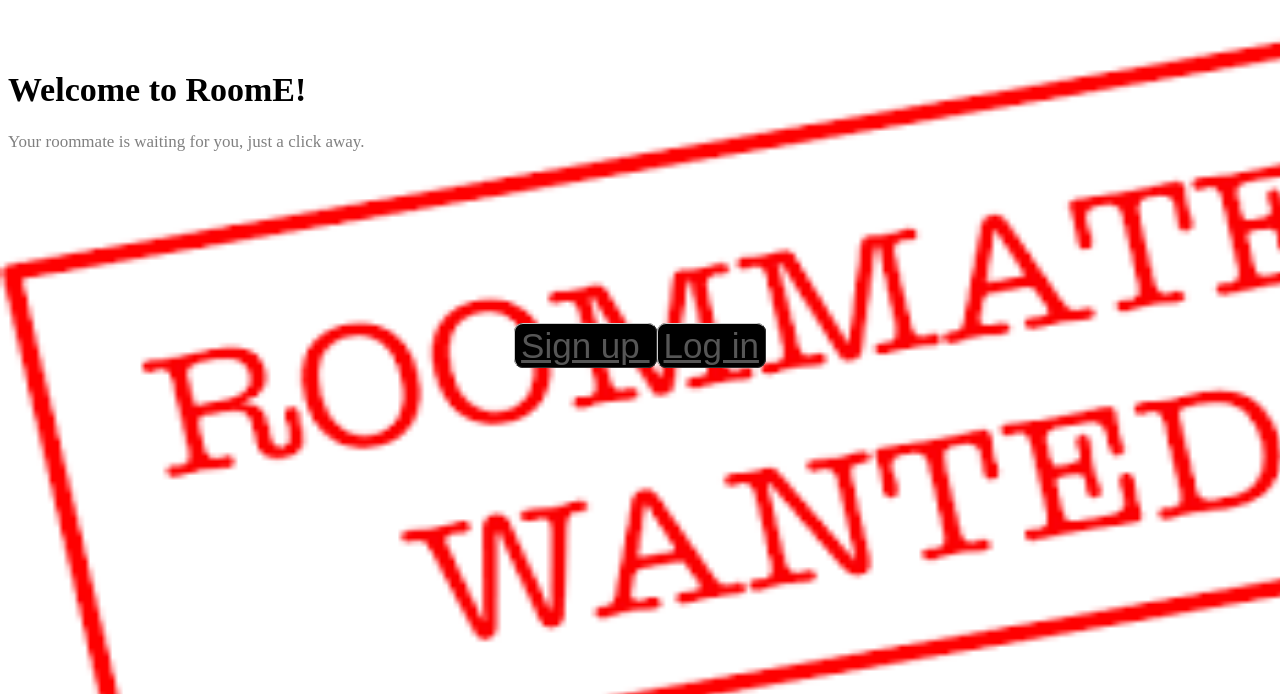
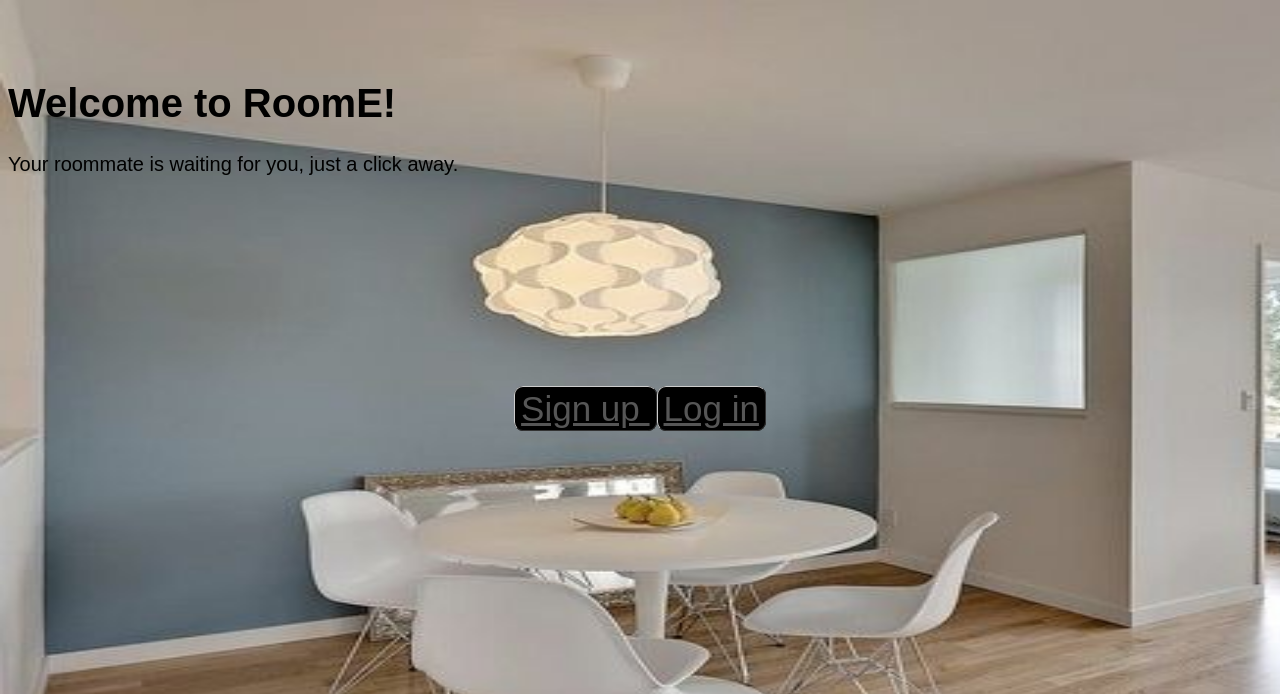
Before and after one commit to ruckerjanthony/RoomE, a Python web app: template RoomE/Templates/RoomE.html in a window 1280 px wide. Shown: the top 694 px of the page. Run offline with Jinja, Linux system fonts and the light colour scheme; the template is opened without the code that fills it, so the values that code supplies are empty.

Commit message:
made lots of changes

```diff
--- a/RoomE/Templates/lg.css
+++ b/RoomE/Templates/lg.css
@@ -4,11 +4,12 @@
   }
 
   body {
-    color: gray;
-    font-size: 17px;
-    background-image: url("Roommates2.png");
+    font-family: "Arial", Times, sans-serif;
+    color: black;
+    font-size: 20px;
+    background-image: url("RoomE3.jpg");
     background-repeat: no-repeat;
-    background-size: 1650px 798px
+    background-size: 1620px 798px
 }
 
 img {
@@ -18,6 +19,7 @@ img {
 }
 
 h1 {
+    font-family: "Arial", Times, sans-serif;
     color: black;
 }
 
--- a/RoomE/Templates/start.html
+++ b/RoomE/Templates/start.html
@@ -11,7 +11,7 @@
       <h4> Do you smoke? <input type="radio" name="smoke?" value="yes">Yes
     <input type="radio" name="smoke?" value="no">No</h4>
       <h4> Do you stay up late?<input type= "radio" name= "late riser?" value="yes"> Yes
-      <input type="radio" name="late riser?" value= "no" > No </h4>
+    <input type="radio" name="late riser?" value= "no" > No </h4>
       <h4> Do you snore? <input type="radio" name="snore?" value="yes">Yes
       <input type="radio" name="snore?" value="no"</h4> No
 <div id="personal">
--- a/RoomE/Templates/start_2.html
+++ b/RoomE/Templates/start_2.html
@@ -34,6 +34,7 @@
 
       <h4> What are some hobbies that you enjoy?  <input type="text" name= "name"></h4>
 
+      <input type="submit" value="Submit">
 
   </body>
 </html>
```
Also changed, not shown: RoomE/Templates/RoomE3.jpg (added), RoomE/Templates/Roommates2.png (deleted).
